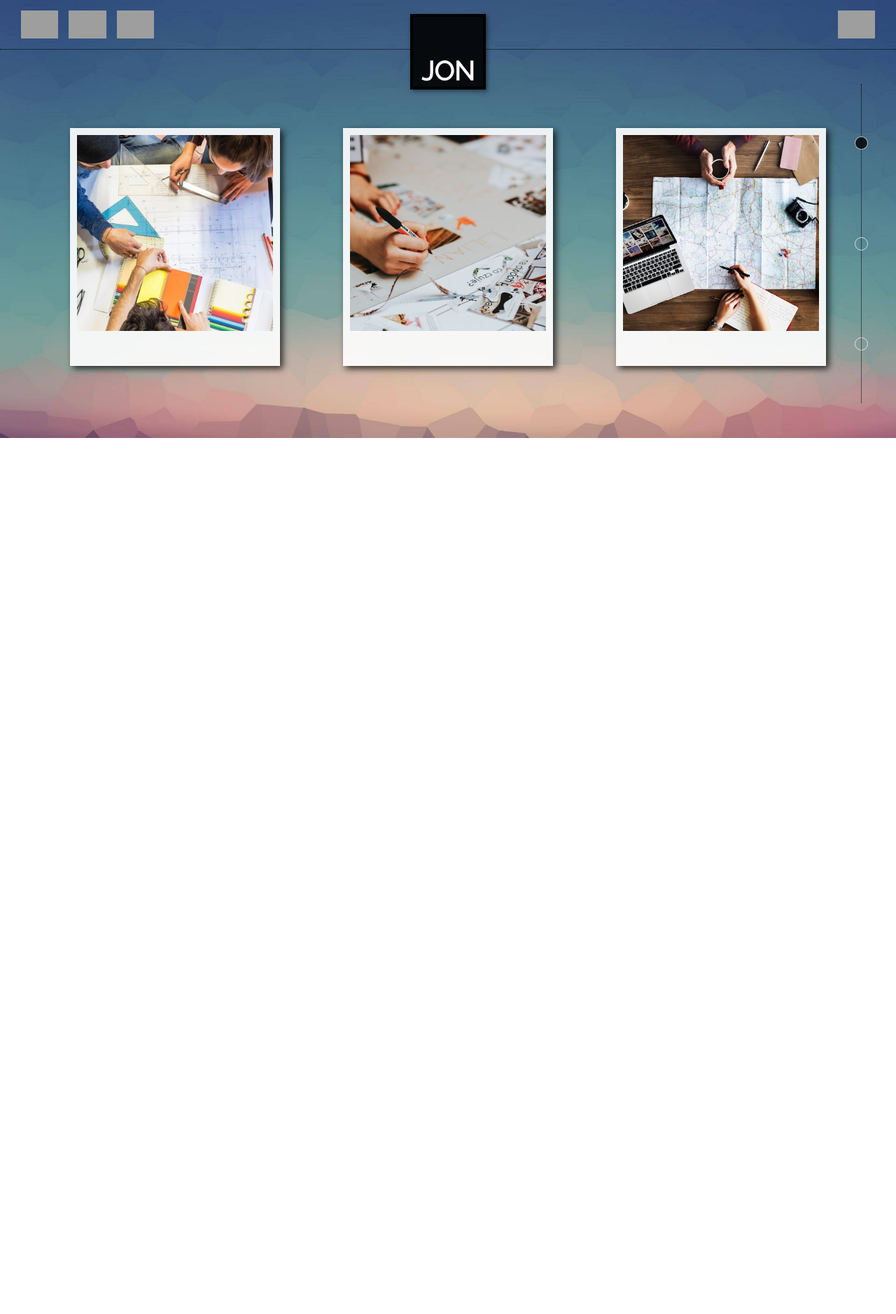
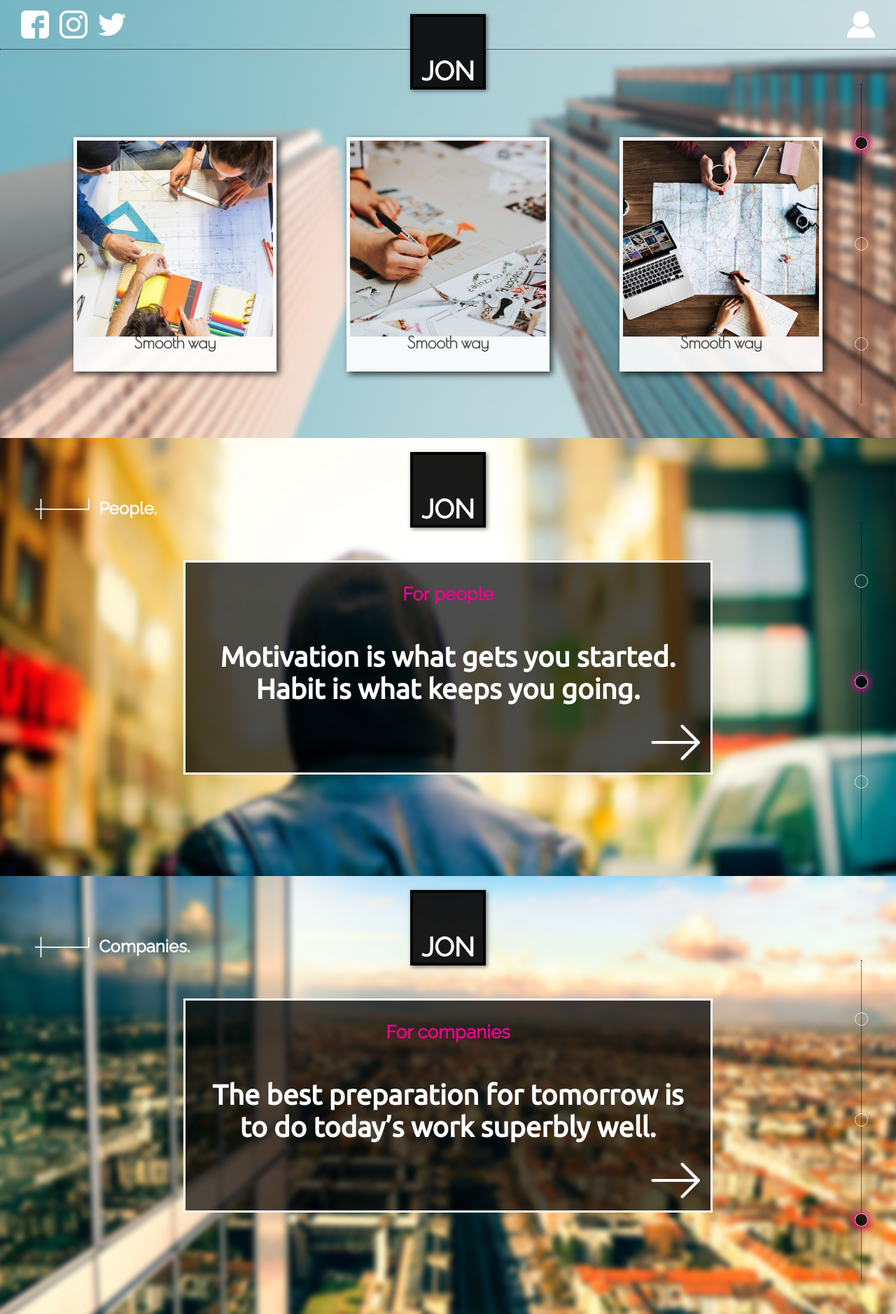
Before and after one commit to JULIOCANCHALA/IS, a Flask app: page / in a window 1280 px wide. Shown: the whole page at 70% size. Before the commit the page ends 626 px from the top, so only its background shows below. Run offline with Flask 2, Linux system fonts and the light colour scheme; grey boxes are pictures that could not be loaded.

Commit message:
Home Pages commit

```diff
--- a/app.py
+++ b/app.py
@@ -13,6 +13,5 @@ def page_not_found(e):
     return render_template('404.html'),404
 
 
-
 if __name__ == '__main__':
     app.run()
--- a/static/index.css
+++ b/static/index.css
@@ -15,11 +15,10 @@
     display: flex;
     width: 100%;
     height: 626px;
-    background-image: url("welcome4.jpg");
-    background-size: cover;
     position: relative;
     z-index: 0;
     justify-content: center;
+    overflow: hidden;
 }
 
 .header{
@@ -139,6 +138,7 @@
 
 .navpages__item--selected{
     background-color: rgba(0,0,0,0.8);
+    box-shadow: 0px 0px 10px 2px rgb(237, 0, 140);
 }
 
 .navpages__hr{
@@ -165,14 +165,14 @@
     justify-content: center;
     z-index: 3;
     align-items: center;
-    margin-top: 80px;
+    margin-top: 100px;
 }
 .navinfo__img{
     height: 280px;
     width: 280px;
     object-fit: cover;
     z-index: 2;
-    border: solid 10px rgba(255,255,255,0.9);
+    border: solid 5px rgba(255,255,255,0.9);
     border-bottom-width: 50px;
     box-shadow: 4px 4px 9px 0px rgba(0,0,0,0.75);
     transition-property: height,width,border-color;
@@ -186,7 +186,7 @@
     height: 280px;
     width: 260px;
     background-color: rgba(0,0,0,0);
-    margin-top: -20px;
+    margin-top: -22px;
     color: rgba(255,255,255,0);
     transition-property: background-color,height,width;
     transition-duration: 0.2s;
@@ -194,7 +194,6 @@
     padding-left: 10px;
     padding-right: 10px;
 }
-
 
 .navinfo__item:hover .navinfo__mask{
     background-color: rgba(0,0,0,0.5);
@@ -211,17 +210,38 @@
     color: rgba(255,255,255,1);
 }
 
+.navinfo__item:hover .navinfo__text-down{
+    opacity: 0;
+    transform: translateY(20px);
+
+}
+
 .navinfo__text{
     position: absolute;
     z-index: 2;
     color: rgba(0,0,0,0);
     font-size: 40px;
     text-align: center;
-    font-family: 'Raleway', sans-serif;
+    font-family: 'Ubuntu', sans-serif;
     transition-property: color;
     transition-duration: 0.2s;
     transition-timing-function: ease-in-out;
     transition-delay: 0.05s;
+}
+
+.navinfo__text-down{
+    position: absolute;
+    z-index: 2;
+    color: rgba(0,0,0,0.7);
+    font-size: 23px;
+    text-align: center;
+    font-family: 'Poiret One', cursive;
+    align-self: flex-end;
+    margin-top: 18px;
+    opacity: 1;
+    transition-property: transform,opacity;
+    transition-duration: 0.2s;
+    transition-timing-function: ease;
 }
 
 
@@ -229,74 +249,110 @@
     display: flex;
     width: 100%;
     height: 626px;
-    background-image: url("welcome4.jpg");
-    background-size: cover;
     position: relative;
     z-index: 0;
     justify-content: center;
+    overflow: hidden;
 }
 
-.screen{
+.screen-img{
+    height: 100%;
     width: 100%;
-    height: 626px;
-    display: flex;
     position: absolute;
-    flex-direction: row;
-
+    background-image: url("img/welcome3.jpg");
+    background-position: center;
+    background-size: cover;
+    background-repeat: no-repeat;
+    filter: blur(4px);
+    transform: scale(1.1);
 }
 
-.screen__img{
-    height: 400px;
-    width: 580px;
-    margin-top: 100px;
-    margin-left: auto;
-    clip-path: polygon(30% 0, 100% 0, 70% 100%, 0% 100%);
-
+.screen-img--home{
+    background-image: url("img/welcome2.jpg");
 }
 
-.screen__sub{
-    height: 100%;
-    width: 50%;
+.screen-info{
+    height: 300px;
+    width: 750px;
+    z-index: 1;
+    background-color: rgba(0,0,0,0.7);
+    position: absolute;
+    margin-top: auto;
     display: flex;
-    justify-content: center;
+    flex-direction: column;
     align-items: center;
+    justify-content: flex-end;
+    align-self: center;
+    border: solid 3px rgba(255,255,255,1);
+    margin-top: 30px;
+
+    cursor: pointer;
 }
 
-.screen__sub-info{
-    flex-direction: column;
+.screen-info-target{
+    font-family: Arial, Helvetica, sans-serif;
+    font-size: 26px;
+    color: white;
+    height: 20%;
+    margin-top: 30px;
+    font-family: 'Raleway', sans-serif;
+    color: rgb(237,1,140);
+    z-index: 3;
 }
 
-.screen__text{
-    height: 40%;
-    width: 80%;
-    font-size: 45px;
-    font-family: 'Raleway', sans-serif;
+.screen-info-text{
+    font-size: 40px;
+    color: white;
     text-align: center;
-
-    margin-right: 100px;
-    margin-top: 220px;
-}
-.screen__arrow{
-    height: 60%;
-    width: 80%;
-    margin-right: 100px;
-    display: flex;
-    justify-content: center;
+    padding: 35px 20px 0 20px;
+    height: 80%;
+    font-family: 'Ubuntu', sans-serif;
 }
 
-.screen__arrow-img{
-    height: 60px;
-    width: 60px;
-
+.screen-info-arrow{
+    height: 70px;
+    width: 70px;
+    position: absolute;
+    padding-left: 20px;
+    padding-bottom: 8px;
+    opacity: 0;
 }
 
-.main3{
+.screen-info-arrow--static{
+    opacity: 1;
+    transform: translateX(315px);
+}
+
+.screen-info:hover .screen-info-arrow{
+    transition-property: transform,opacity;
+    transition-duration: 0.5s,0.4s;
+    transition-timing-function: ease;
+    transition-delay: 0s,0.1s;
+
+    transform: translateX(315px);
+    opacity: 1;
+}
+
+.screen-info:hover .screen-info-arrow--static{
+    transition-property: opacity;
+    transition-duration: 0.5s;
+    transition-timing-function: ease-in-out;
+    opacity: 0;
+}
+
+.screen-name{
+    height: 200px;
+    width: 100%;
+    background-color: rgba(0,0,0,0);
+    position: absolute;
     display: flex;
-    width: 100%;
-    height: 626px;
-    background-image: url("../templates/imgs/welcome6.jpg");
-    background-size: cover;
-    position: relative;
-    z-index: 0;
-    justify-content: center;
+    align-items: center;
+    padding-left: 100px;
+    color: white;
+    font-family: 'Raleway', sans-serif;
 }
+
+
+.screen-img--companies{
+    background-image: url("img/welcome5.jpg");
+}
--- a/templates/index.html
+++ b/templates/index.html
@@ -6,18 +6,22 @@
     <meta http-equiv="X-UA-Compatible" content="ie=edge">
     <!--<link rel="stylesheet" href="index.css">-->
     <link rel="stylesheet" href="{{ url_for('static', filename='index.css') }}">
-    <link href="https://fonts.googleapis.com/css?family=Montserrat|Raleway" rel="stylesheet">
+    <link href="https://fonts.googleapis.com/css?family=Poiret+One|Ubuntu|Montserrat|Raleway" rel="stylesheet">
     <title>Document</title>
 </head>
 <body class="body">
 
 
     <div class="main">
+
+        <div class="screen-img screen-img--home">
+        </div>
+
         <header class="header">
-            <img class="header__img img--facebook" src="imgs/facebook.png" alt="">
-            <img class="header__img img--instagram" src="imgs/instagram.png" alt="">
-            <img class="header__img img--twitter" src="imgs/twitter.png" alt="">
-            <img class="header__img img--user" src="imgs/user.png" alt="">
+            <img class="header__img img--facebook" src="{{ url_for('static', filename='img/facebook.png') }}" alt="">
+            <img class="header__img img--instagram" src="{{ url_for('static', filename='img/instagram.png') }}" alt="">
+            <img class="header__img img--twitter" src="{{ url_for('static', filename='img/twitter.png') }}" alt="">
+            <img class="header__img img--user" src="{{ url_for('static', filename='img/user.png') }}" alt="">
         </header>
 
         <div class="name">
@@ -34,11 +38,12 @@
         <hr class="header__line header__line-left">
         <hr class="header__line header__line-right">
         <nav class="navinfo">
-                <div class="navinfo__item">
+                <div class="navinfo__item navinfo__item-one">
                         <!--<img class="navinfo__img" src="img/navinfo5.jpg" alt="">-->
                         <img class="navinfo__img" src="{{ url_for('static', filename='img/navinfo5.jpg') }}" alt="">
                         <div class="navinfo__mask"></div>
                         <h3 class="navinfo__text">Smooth way to find a Job</h3>
+                        <h3 class="navinfo__text-down">Smooth way</h3>
                 </div>
 
                 <div class="navinfo__item">
@@ -46,6 +51,7 @@
                     <img class="navinfo__img" src="{{ url_for('static', filename='img/navinfo2.jpeg') }}" alt="">
                     <div class="navinfo__mask"></div>
                     <h3 class="navinfo__text">Smooth way to find a Job</h3>
+                    <h3 class="navinfo__text-down">Smooth way</h3>
                 </div>
 
                 <div class="navinfo__item">
@@ -53,6 +59,7 @@
                     <img class="navinfo__img" src="{{ url_for('static', filename='img/navinfo3.jpeg') }}" alt="">
                     <div class="navinfo__mask"></div>
                     <h3 class="navinfo__text">Smooth way to find a Job</h3>
+                    <h3 class="navinfo__text-down">Smooth way</h3>
                 </div>
 
 
@@ -60,33 +67,26 @@
 
     </div>
 
-    <!--
+
     <div class="main2">
-        <!--
-        <header class="header">
-            <img class="header__img img--facebook" src="img/facebook.png" alt="">
-            <img class="header__img img--instagram" src="img/instagram.png" alt="">
-            <img class="header__img img--twitter" src="img/twitter.png" alt="">
-            <img class="header__img img--user" src="img/user.png" alt="">
-        </header>
 
+
+        <div class="screen-img"></div>
 
         <div class="name">
             <h2 class="name__text">JON</h2>
         </div>
 
-        <div class="screen">
-            <div class="screen__sub screen__sub-img">
-                <img class="screen__img" src="img/job5.png" alt="">
-            </div>
-            <div class="screen__sub screen__sub-info">
-                <h2 class="screen__text" >The best way to predict the future is to invent it</h2>
-                <div class="screen__arrow">
-                    <img class="screen__arrow-img" src="img/next.png" alt="">
-                    <img class="screen__arrow-img" src="img/next.png" alt="">
-                    <img class="screen__arrow-img" src="img/next.png" alt="">
-                </div>
-            </div>
+        <div class="screen-name">
+            <h2>┼───┘ People.</h2>
+        </div>
+
+
+        <div class="screen-info">
+            <h2 class="screen-info-target">For people</h2>
+            <h2 class="screen-info-text">Motivation is what gets you started. Habit is what keeps you going.</h2>
+            <img class="screen-info-arrow" src="{{ url_for('static', filename='img/next.png') }}">
+            <img class="screen-info-arrow screen-info-arrow--static" src="{{ url_for('static', filename='img/next.png') }}">
         </div>
 
         <div class="navpages">
@@ -96,20 +96,37 @@
             <hr class="navpages__hr">
         </div>
 
-        <hr class="header__line header__line-left">
-        <hr class="header__line header__line-right">
+    </div>
+
+    <div class="main2">
 
 
-    </div>    -->
+        <div class="screen-img screen-img--companies"></div>
+
+        <div class="name">
+            <h2 class="name__text">JON</h2>
+        </div>
+
+        <div class="screen-name">
+            <h2>┼───┘ Companies.</h2>
+        </div>
 
 
+        <div class="screen-info">
+            <h2 class="screen-info-target">For companies</h2>
+            <h2 class="screen-info-text">The best preparation for tomorrow is to do today’s work superbly well.</h2>
+            <img class="screen-info-arrow" src="{{ url_for('static', filename='img/next.png') }}">
+            <img class="screen-info-arrow screen-info-arrow--static" src="{{ url_for('static', filename='img/next.png') }}">
+        </div>
 
+        <div class="navpages">
+            <div class="navpages__item"></div>
+            <div class="navpages__item"></div>
+            <div class="navpages__item navpages__item--selected"></div>
+            <hr class="navpages__hr">
+        </div>
 
-
-
-
-
-
+    </div>
 
 
 </body>
```
Also changed, not shown: static/img/facebook.png (added), static/img/instagram.png (added), static/img/next.png (added), static/img/twitter.png (added), static/img/user.png (added), static/img/welcome 4.jpg (added), static/img/welcome1.jpg (added), static/img/welcome2.jpg (added), static/img/welcome3.jpg (added), static/img/welcome5.jpg (added), static/welcome4.jpg (deleted).
